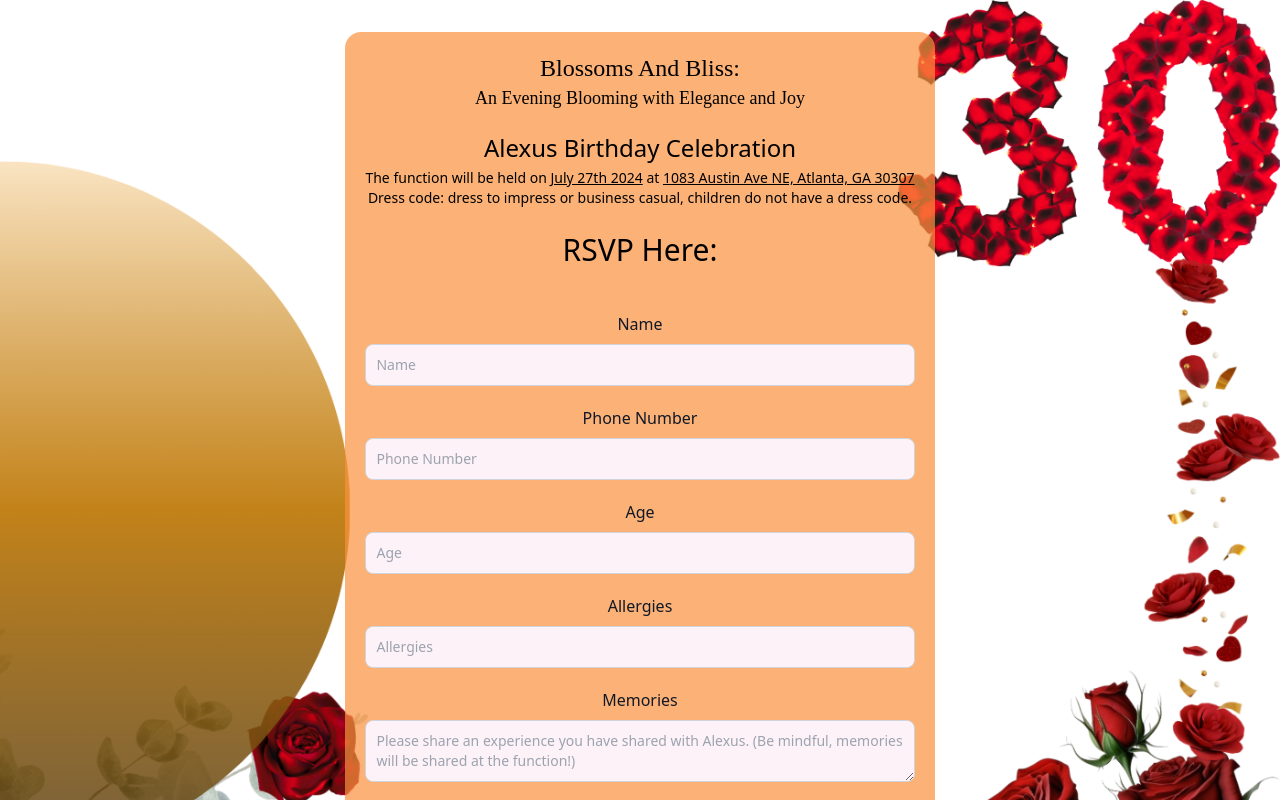
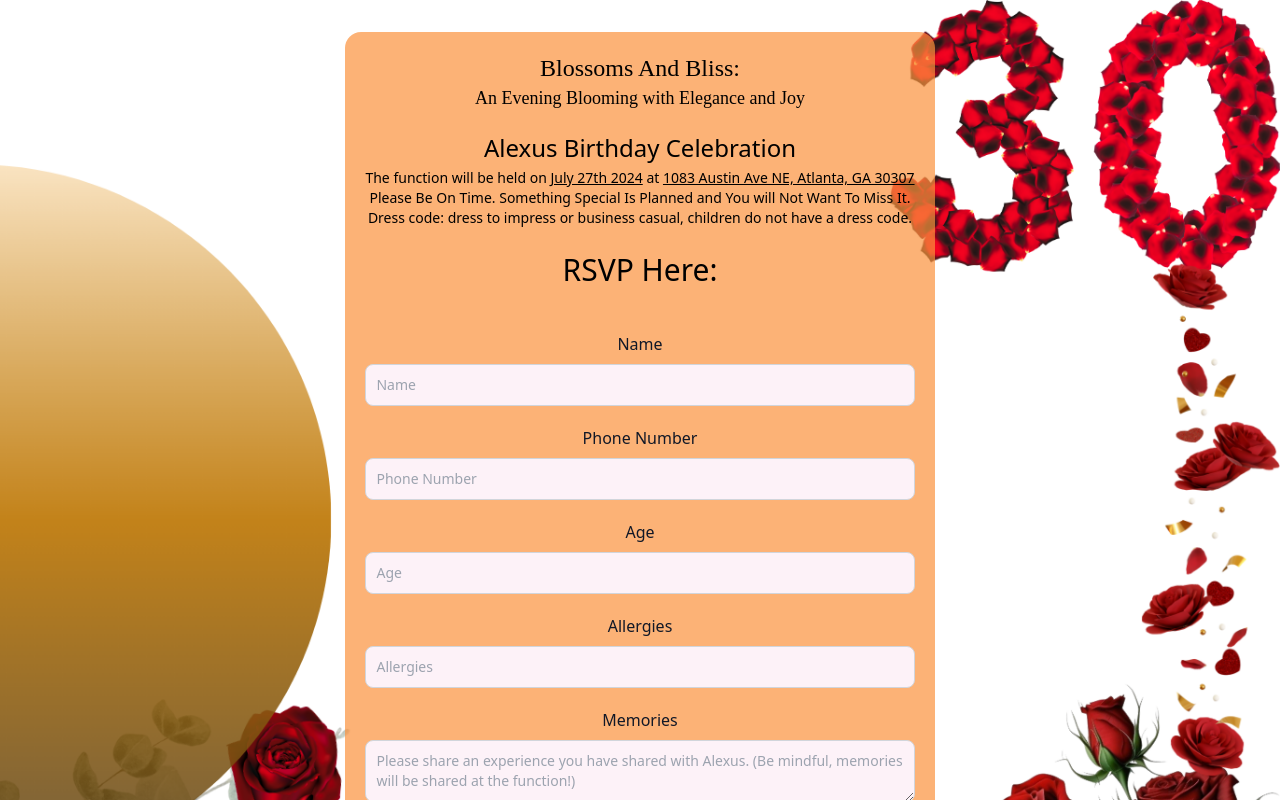
Before and after one commit to voyddful/blossomsandbliss, a Next.js app: page / in a window 1280 px wide. Shown: the top 800 px of the page. Built offline with nearby package versions, Linux system fonts and the light colour scheme; a web font is replaced by a local one.

Commit message:
time urgency

```diff
--- a/src/app/page.js
+++ b/src/app/page.js
@@ -12,7 +12,9 @@ export default function page(){
             <h1 className=' text-lg mb-4 playwrite-no-100' id="test "><span className='text-2xl'>Blossoms And Bliss:</span><br/> An Evening Blooming with Elegance and Joy</h1>
             <h1 className=' text-2xl my-1' id="test"> Alexus Birthday Celebration</h1>
             <h1 className=' text-sm'> The function will be held on <span className=' underline'>July 27th 2024</span> at <a href="https://www.google.com/maps/place/1083+Austin+Ave+NE,+Atlanta,+GA+30307/@33.7619716,-84.3550701,17z/data=!3m1!4b1!4m6!3m5!1s0x88f506aa2471172b:0x80cd3712f280919e!8m2!3d33.7619716!4d-84.3524952!16s%2Fg%2F11bw3xnj77?entry=ttu" className='underline'>1083 Austin Ave NE, Atlanta, GA 30307</a></h1>
+            <h3 className='text-sm'>Please Be On Time. Something Special Is Planned and You will Not Want To Miss It.</h3>
             <h3 className='text-sm'>Dress code: dress to impress or business casual, children do not have a dress code.</h3>
+
 
             <h1 className='text-3xl my-6'>RSVP Here:</h1>
 
```
